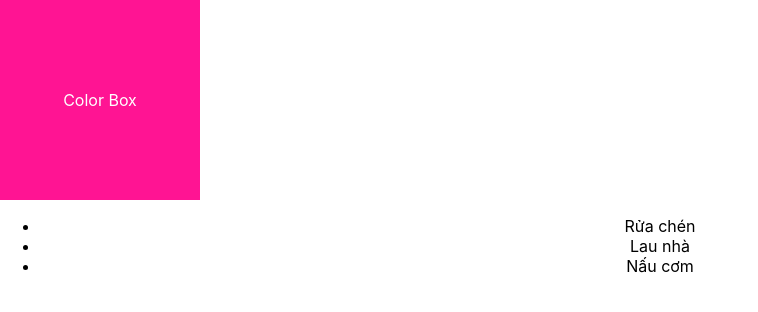
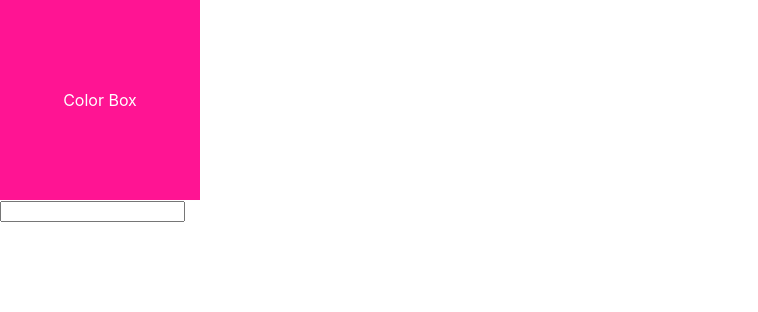
Before and after one commit to namnguyen2203/react-hook-basic, a React (Create React App) app: page / in a window 1280 px wide. Shown: the top 312 px of the page, without its empty margins (0-758 px from the left). Built offline with nearby package versions, Linux system fonts and the light colour scheme.

Commit message:
Add TodoForm Component ⚙️

```diff
--- a/package.json
+++ b/package.json
@@ -9,7 +9,8 @@
     "prop-types": "^15.7.2",
     "react": "^16.13.1",
     "react-dom": "^16.13.1",
-    "react-scripts": "3.4.1"
+    "react-scripts": "3.4.1",
+    "uuid": "^7.0.3"
   },
   "scripts": {
     "start": "react-scripts start",
--- a/src/App.js
+++ b/src/App.js
@@ -1,14 +1,13 @@
 import React, { useState } from 'react'
+import { v4 as uuidv4 } from 'uuid'
+
 import ColorBox from './components/ColorBox'
 import TodoList from './components/TodoList'
+import TodoForm from './components/TodoForm'
 import './App.scss'
 
 function App() {
-  const [todoList, setTodoList] = useState([
-    { id: 1, title: 'Rửa chén' },
-    { id: 2, title: 'Lau nhà' },
-    { id: 3, title: 'Nấu cơm' },
-  ])
+  const [todoList, setTodoList] = useState([])
 
   function handleTodoClick(todo) {
     const index = todoList.findIndex((x) => x.id === todo.id)
@@ -19,9 +18,21 @@ function App() {
     setTodoList(newTodoList)
   }
 
+  function handleTodoFormSubmit(formValues) {
+    const newTodoList = [...todoList]
+    const newTodo = {
+      id: uuidv4(),
+      ...formValues,
+    }
+
+    newTodoList.push(newTodo)
+    setTodoList(newTodoList)
+  }
+
   return (
     <div className='app'>
       <ColorBox />
+      <TodoForm onSubmit={handleTodoFormSubmit} />
       <TodoList todos={todoList} onTodoClick={handleTodoClick} />
     </div>
   )
--- a/src/App.scss
+++ b/src/App.scss
@@ -1,3 +1,3 @@
 .app {
-  text-align: center;
+  color: #ff1493;
 }
--- /dev/null
+++ b/src/components/TodoForm/index.jsx
@@ -0,0 +1,36 @@
+import React, { useState } from 'react'
+import PropTypes from 'prop-types'
+
+export default function TodoForm({ onSubmit }) {
+  const [title, setTitle] = useState('')
+
+  function handleTitleChange(e) {
+    setTitle(e.target.value)
+  }
+
+  function handleSubmit(e) {
+    e.preventDefault()
+    if (!onSubmit) return
+
+    const formValues = {
+      title: title.trim(),
+    }
+
+    onSubmit(formValues)
+    setTitle('')
+  }
+
+  return (
+    <form onSubmit={handleSubmit}>
+      <input type='text' value={title} onChange={handleTitleChange} />
+    </form>
+  )
+}
+
+TodoForm.propTypes = {
+  onSubmit: PropTypes.func,
+}
+
+TodoForm.defaultProps = {
+  onSubmit: null,
+}
```
Also changed, not shown: 1 other file (tests, documents, lock files or other folders).
